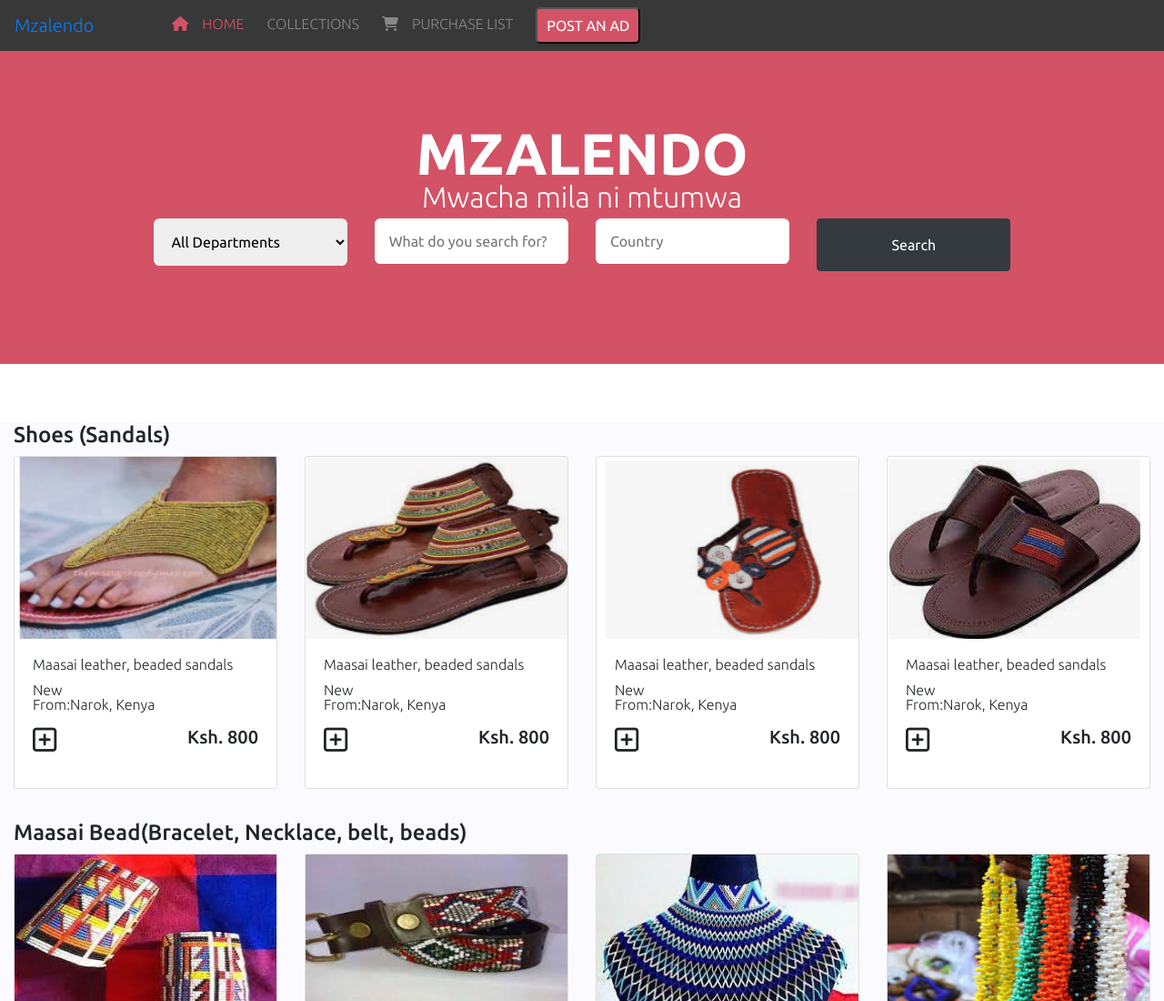
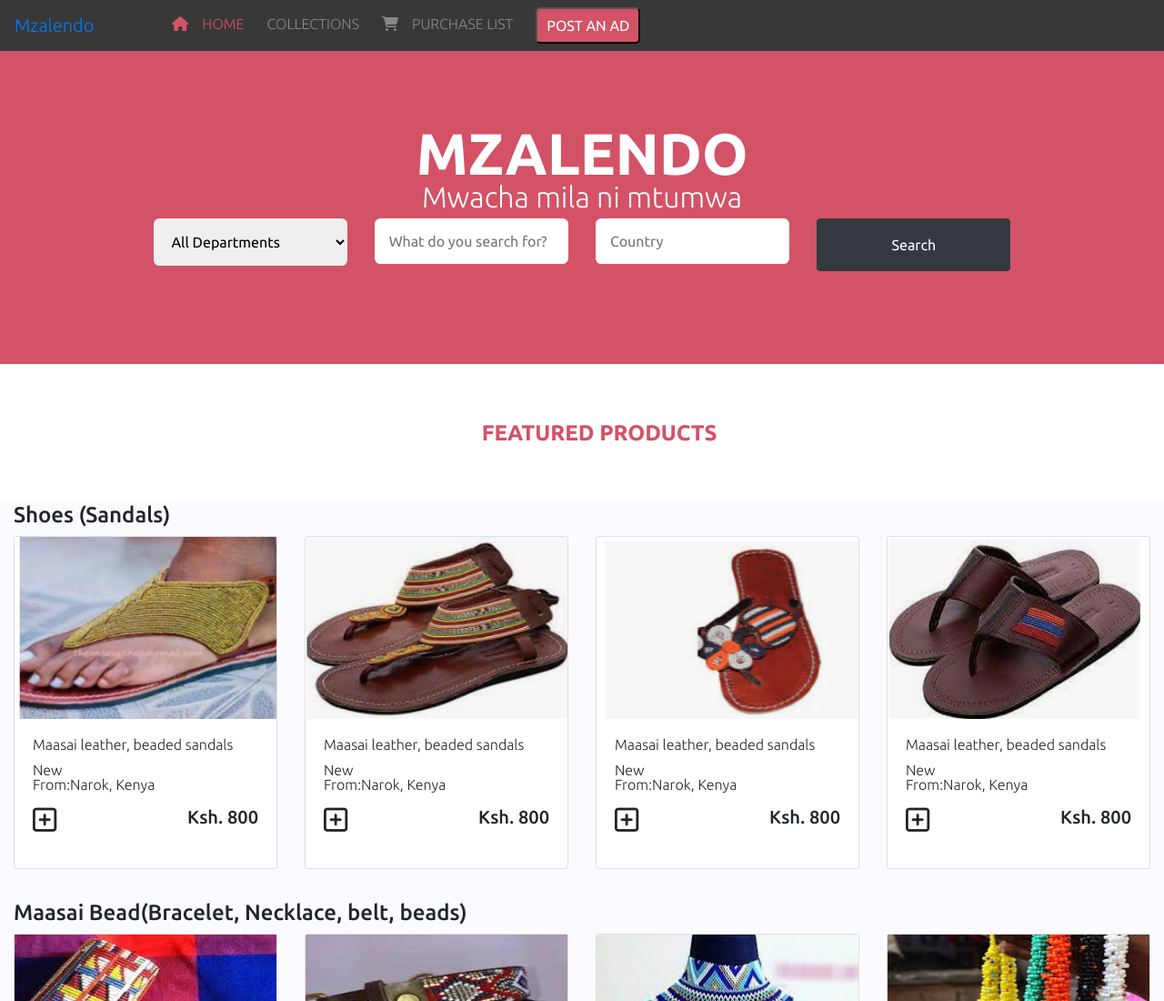
Before and after one commit to IjayAbby/Mzalendo-Online-Shop, a website: page index.html in a window 1280 px wide. Shown: the top 1100 px of the page at 91% size. Drawn offline with nearby package versions, Linux system fonts and the light colour scheme; some icons are missing.

Commit message:
Adjustments

```diff
--- a/index.html
+++ b/index.html
@@ -121,6 +121,7 @@
   </section>
   <hr> -->
 
+  <h1 class="ads-title">FEATURED PRODUCTS</h1>
   <div class="products container-fluid">
 
     <h1 class="h4">Shoes (Sandals)</h1>
--- a/styles/style.scss
+++ b/styles/style.scss
@@ -182,12 +182,12 @@ select {
 }
 
 .ads-title {
- text-align: left;
+ text-align: center;
  color: $pinkColor;
  font-weight: bold;
- margin-top: 3vh;
+ margin-top: 8vh;
  margin-left: 3vw;
- font-size: large;
+ font-size: x-large;
 }
 
 .products {
```
Also changed, not shown: styles/style.css, 1 other file.
